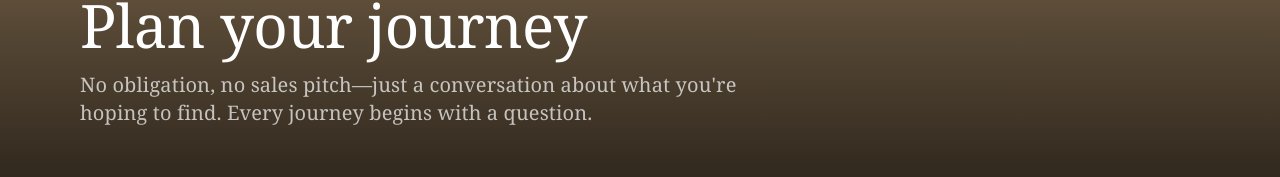
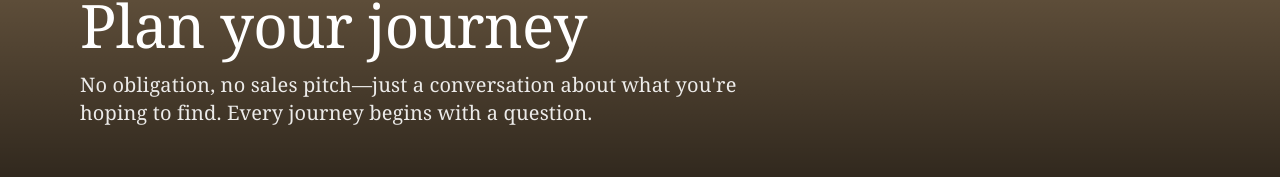
Before and after one commit to indigoandlavender/slow-morocco-1, a Next.js app: page /plan-your-trip in a window 1280 px wide. Shown: the part 353-530 px from the top of the page. Built offline with nearby package versions, Linux system fonts and the light colour scheme; no server answers.

Commit message:
Add files via upload

```diff
--- a/components/PageBanner.tsx
+++ b/components/PageBanner.tsx
@@ -81,7 +81,7 @@ export default function PageBanner({ slug, fallback }: PageBannerProps) {
 
             {/* Subtitle */}
             {subtitle && (
-              <p className="text-white/70 text-lg md:text-xl leading-relaxed max-w-2xl">
+              <p className="text-white/90 text-lg md:text-xl leading-relaxed max-w-2xl">
                 {subtitle}
               </p>
             )}
```
